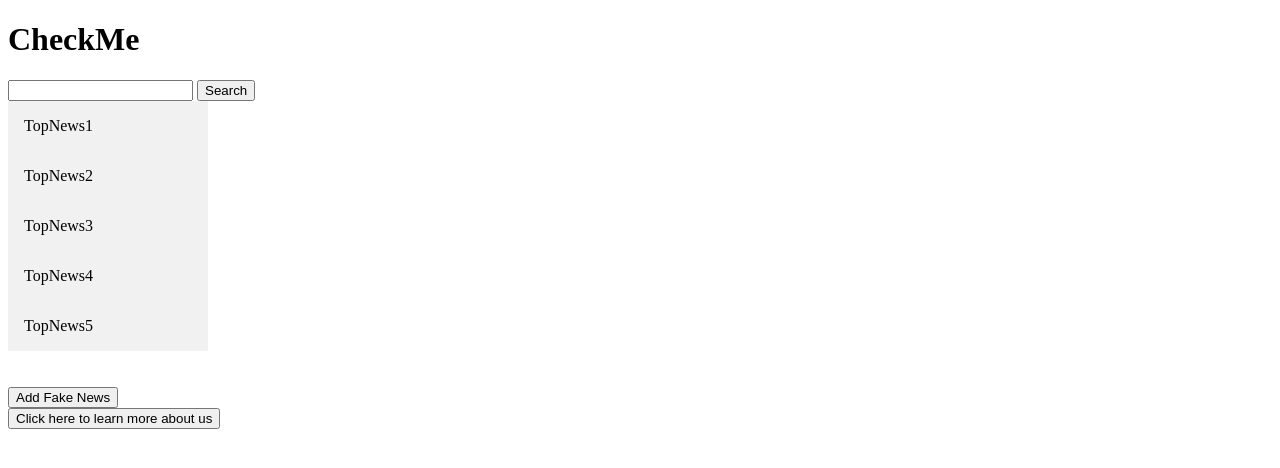
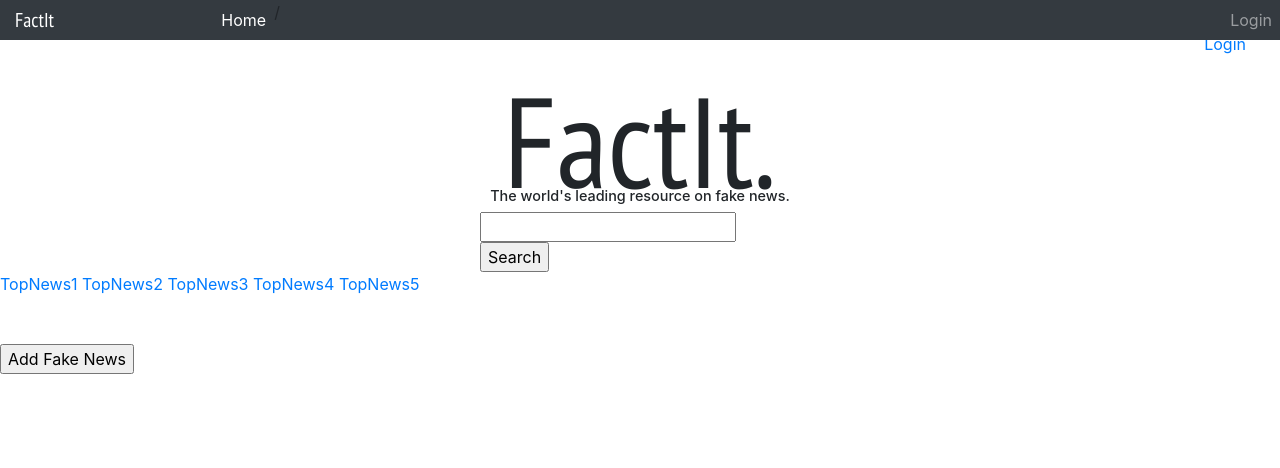
Before and after one commit to yvonnelhs/CSSi-proj, a Python web app: template templates/homepage.html in a window 1280 px wide. Shown: the top 468 px of the page. Run offline with Jinja, Linux system fonts and the light colour scheme; the template is opened without the code that fills it, so the values that code supplies are empty; some libraries are stand-ins or nearby versions.

Commit message:
added css to homepage

```diff
--- a/templates/homepage.html
+++ b/templates/homepage.html
@@ -1,70 +1,61 @@
 <!DOCTYPE html>
 <head>
+  <meta charset="utf-8">
+  <meta name="viewport" content="width=device-width, initial-scale=1, shrink-to-fit=no">
   <title>CheckMe</title>
+
+  <link rel="stylesheet" href="https://maxcdn.bootstrapcdn.com/bootstrap/4.0.0/css/bootstrap.min.css" integrity="sha384-Gn5384xqQ1aoWXA+058RXPxPg6fy4IWvTNh0E263XmFcJlSAwiGgFAW/dAiS6JXm" crossorigin="anonymous">
+  <script src="https://code.jquery.com/jquery-3.2.1.slim.min.js" integrity="sha384-KJ3o2DKtIkvYIK3UENzmM7KCkRr/rE9/Qpg6aAZGJwFDMVNA/GpGFF93hXpG5KkN" crossorigin="anonymous"></script>
+  <script src="https://cdnjs.cloudflare.com/ajax/libs/popper.js/1.12.9/umd/popper.min.js" integrity="sha384-ApNbgh9B+Y1QKtv3Rn7W3mgPxhU9K/ScQsAP7hUibX39j7fakFPskvXusvfa0b4Q" crossorigin="anonymous"></script>
+  <script src="https://maxcdn.bootstrapcdn.com/bootstrap/4.0.0/js/bootstrap.min.js" integrity="sha384-JZR6Spejh4U02d8jOt6vLEHfe/JQGiRRSQQxSfFWpi1MquVdAyjUar5+76PVCmYl" crossorigin="anonymous"></script>
+
+  <link href="https://fonts.googleapis.com/css?family=PT+Sans+Narrow&display=swap" rel="stylesheet">
   <style>
-    .sidebar {
-      margin-right: 0px;
-      padding: 0;
-      width: 200px;
-      background-color: #f1f1f1;
-      position: sticky;
-      height: 100%;
-      overflow: auto;
-
-    }
-
-    /* Sidebar links */
-    .sidebar a {
-      display: block;
-      color: black;
-      padding: 16px;
-      text-decoration: none;
-    }
-
-    /* Active/current link */
-    .sidebar a.active {
-      background-color: #4CAF50;
-      color: white;
-    }
-
-    /* Links on mouse-over */
-    .sidebar a:hover:not(.active) {
-      background-color: #555;
-      color: white;
-    }
-
-
-
-    /* On screens that are less than 700px wide, make the sidebar into a topbar */
-    @media screen and (max-width: 700px) {
-      .sidebar {
-        width: 100%;
-        height: auto;
-        position: relative;
-      }
-      .sidebar a {float: left;}
-      div.content {margin-left: 0;}
-    }
-
-    /* On screens that are less than 400px, display the bar vertically, instead of horizontally */
-    @media screen and (max-width: 400px) {
-      .sidebar a {
-        text-align: center;
-        float: none;
-      }
-    }
+  .bigg{
+    font-size:800%;
+  }
+  .subtext{
+    margin-top:-03%;
+  }
+  .searchbar{
+     margin:0 auto;
+     width:025%;
+  }
   </style>
 </head>
 
 <body>
-  <h1>CheckMe</h1>
+  <nav class="navbar navbar-expand-md navbar-dark bg-dark fixed-top flex-md-nowrap p-0 shadow">
+    <a href="#" class="navbar-brand col-sm-3 col-md-2 mr-0" style="font-family: 'PT Sans Narrow', sans-serif; ">FactIt</a>
+    <div class="collapse navbar-collapse" id="navbarCollapse">
+        <div class="navbar-nav">
+            <a href="#" class="nav-item nav-link active">Home</a>/
+        </div>
+        <div class="navbar-nav ml-auto">
+            <a href="#" class="nav-item nav-link">Login</a>
+        </div>
+    </div>
+  </nav>
+  <nav class="navbar navbar-default">
+  <div class="container-fluid">
+    <div class="navbar-header">
+      <a href="#" class="navbar-brand col-sm-3 col-md-2 mr-0" style="font-family: 'PT Sans Narrow', sans-serif; ">FactIt</a>
+    </div>
+    <ul class="nav navbar-nav">
+      <li class="active"><a href="#">Home</a></li>
+      <li><a href="#" class="login">Login</a></li>
+    </ul>
+  </div>
+</nav>
+  <h1 class="text-center bigg" style="font-family: 'PT Sans Narrow', sans-serif;">FactIt.</h1>
+  <h3 class="text-center subtext" style="font-size:90%;">The world's leading resource on fake news.</h3>
 
-  <form method = "post" action = "/newsresults">
+  <form method = "post" action = "/newsresults" class="searchbar">
     <input type = "text" name = "user_search" ></input>
     <input type = "submit" value = "Search"></input>
   </form>
 
-  <div class="sidebar">
+  <div>
     <a href="#TopNews1">TopNews1</a>
     <a href="#TopNews2">TopNews2</a>
     <a href="#TopNews3">TopNews3</a>
@@ -79,8 +70,8 @@
     <br>
     <input type = "submit" value = "Add Fake News"></input>
   </form>
-  <form method = "post" action = "/aboutus">
-    <input type = "submit" value = "Click here to learn more about us"
-  </form>
 
 </body>
+
+
+<html>
```
